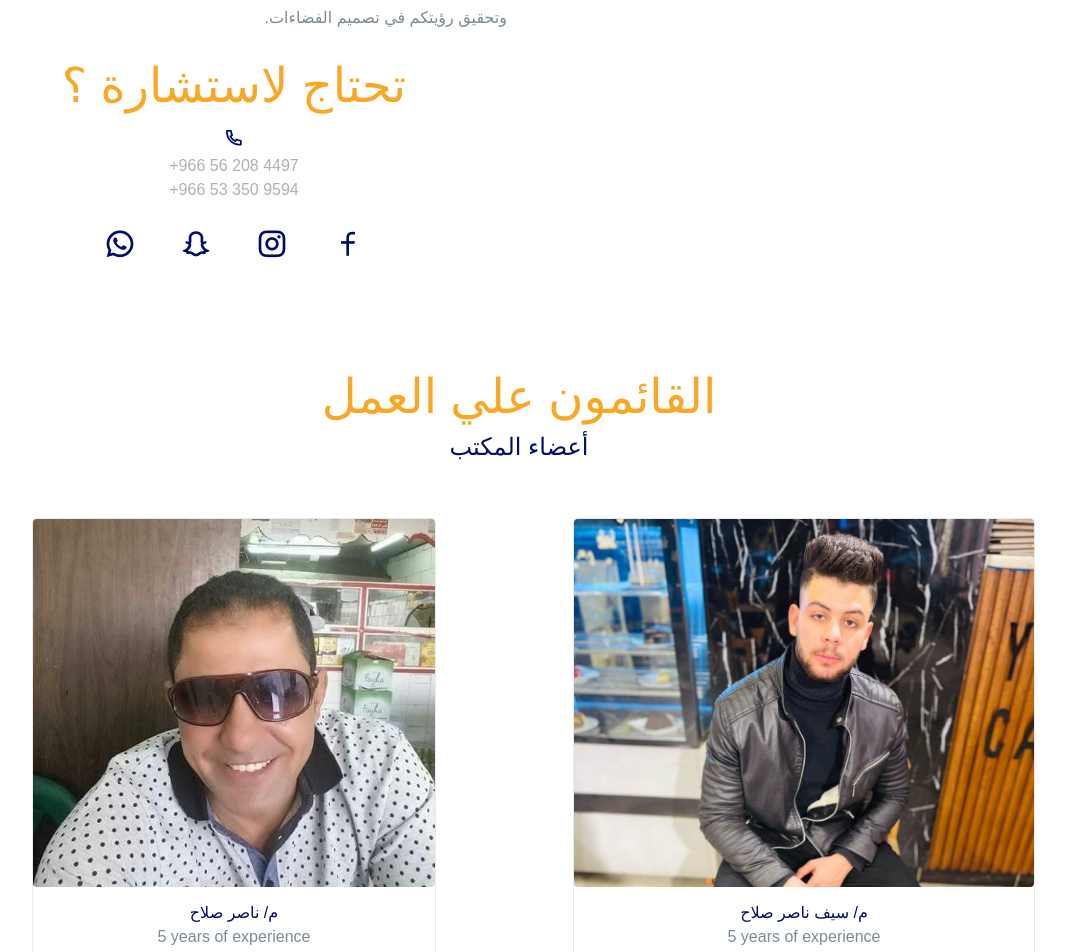
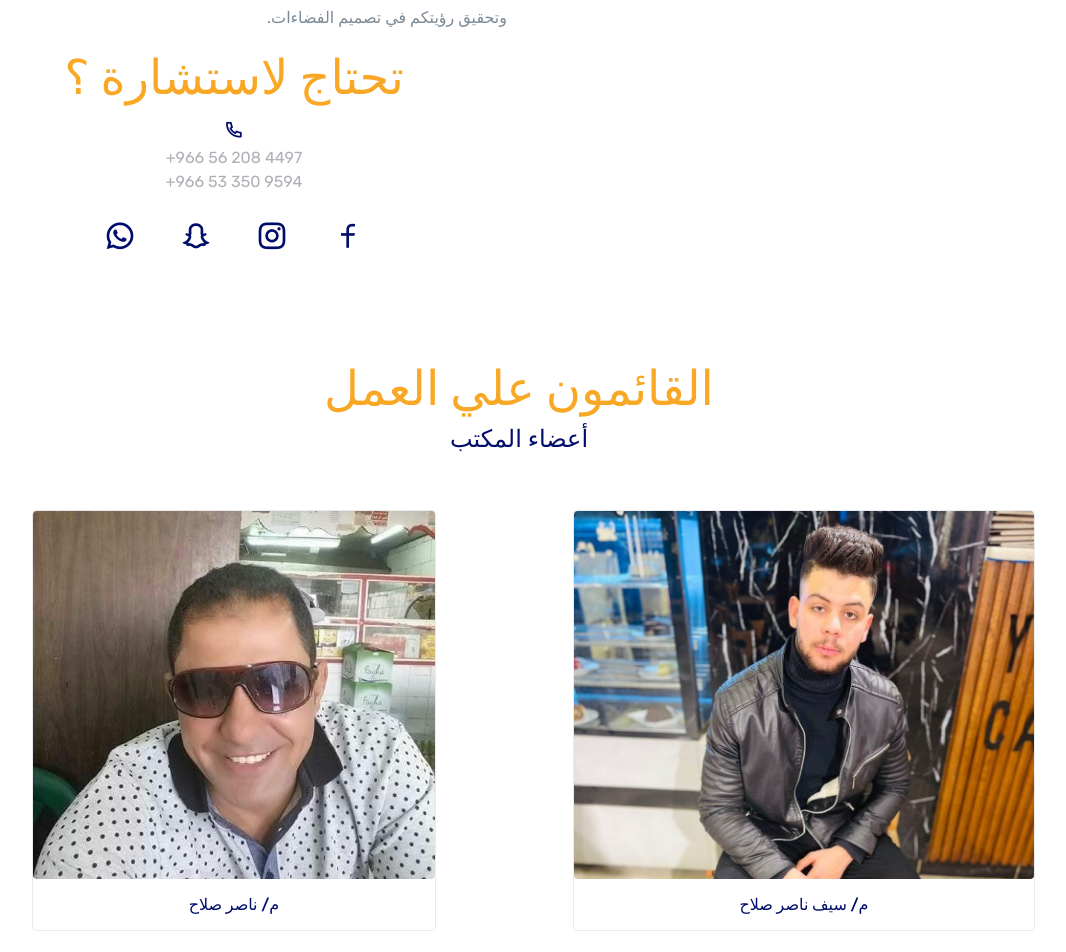
Before and after one commit to ahmed-kkamel/Al-Saif-Construction, a React (Create React App) app: page /about in a window 1280 px wide. Shown: the part 1780-2732 px from the top of the page, without its empty margins (121-1187 px from the left). Built offline with nearby package versions, Linux system fonts and the light colour scheme.

Commit message:
changing styels and others

```diff
--- a/src/components/UI/OurMembers.jsx
+++ b/src/components/UI/OurMembers.jsx
@@ -9,7 +9,7 @@ import "react-lazy-load-image-component/src/effects/blur.css";
 const OUR__MEMBERS = [
 	{
 		name: "م/ ناصر صلاح",
-		experience: "5 years of experience",
+		// experience: "5 years of experience",
 		fbUrl:
 			"https://www.facebook.com/profile.php?id=100004117292971&mibextid=ZbWKwL",
 		instUrl:
@@ -22,7 +22,7 @@ const OUR__MEMBERS = [
 
 	{
 		name: "م/ سيف ناصر صلاح",
-		experience: "5 years of experience",
+		// experience: "5 years of experience",
 		fbUrl: "#",
 		instUrl: "#",
 		twitUrl: "#",
--- a/src/index.css
+++ b/src/index.css
@@ -1,13 +1,18 @@
 /* ======== google fonts ======== */
 /* @import url("https://fonts.googleapis.com/css2?family=Source+Sans+Pro:wght@200;300;400;600;700;900&display=swap"); */
-@import url("https://fonts.googleapis.com/css2?family=Cairo:wght@400;500;600;700;800&family=Noto+Sans+Arabic:wght@100;200;400;600;700;800&family=Open+Sans:wght@400;700&family=Rubik:wght@300;400;500;600;700;800&display=swap");
+/* @import url("https://fonts.googleapis.com/css2?family=Cairo:wght@400;500;600;700;800&family=Noto+Sans+Arabic:wght@100;200;400;600;700;800&family=Open+Sans:wght@400;700&family=Rubik:wght@300;400;500;600;700;800&display=swap"); */
+@import url("https://fonts.googleapis.com/css2?family=Cairo:wght@300;400;500;600;700;800&family=Noto+Sans+Arabic:wght@100;200;400;600;700;800&family=Open+Sans:wght@400;700&family=Rubik:wght@300;400;500;600;700;800&display=swap");
 
 /* ======= base style ====== */
 * {
 	margin: 0;
 	padding: 0;
 	box-sizing: border-box;
-	font-family: "Source Sans Pro", sans-serif;
+	/* font-family: "Source Sans Pro", sans-serif; */
+	font-family: "Cairo", sans-serif;
+	font-family: "Noto Sans Arabic", sans-serif;
+	font-family: "Open Sans", sans-serif;
+	font-family: "Rubik", sans-serif;
 }
 
 /* ========= pre-define css ========= */
--- a/src/pages/About.jsx
+++ b/src/pages/About.jsx
@@ -67,7 +67,7 @@ const About = ({ socialLinks }) => {
 									رؤيتكم في تصميم الفضاءات.
 								</p>
 
-								<div className="contact-us d-flex align-items-center justify-content-center gap-3 mt-4 mb-1 text-center">
+								<div className="contact-us d-flex align-items-center justify-content-center gap-3 mt-2 mb-1 text-center">
 									<div>
 										<h6 className="section__subtitle">تحتاج لاستشارة ؟</h6>
 										<div className="phone details">
```
